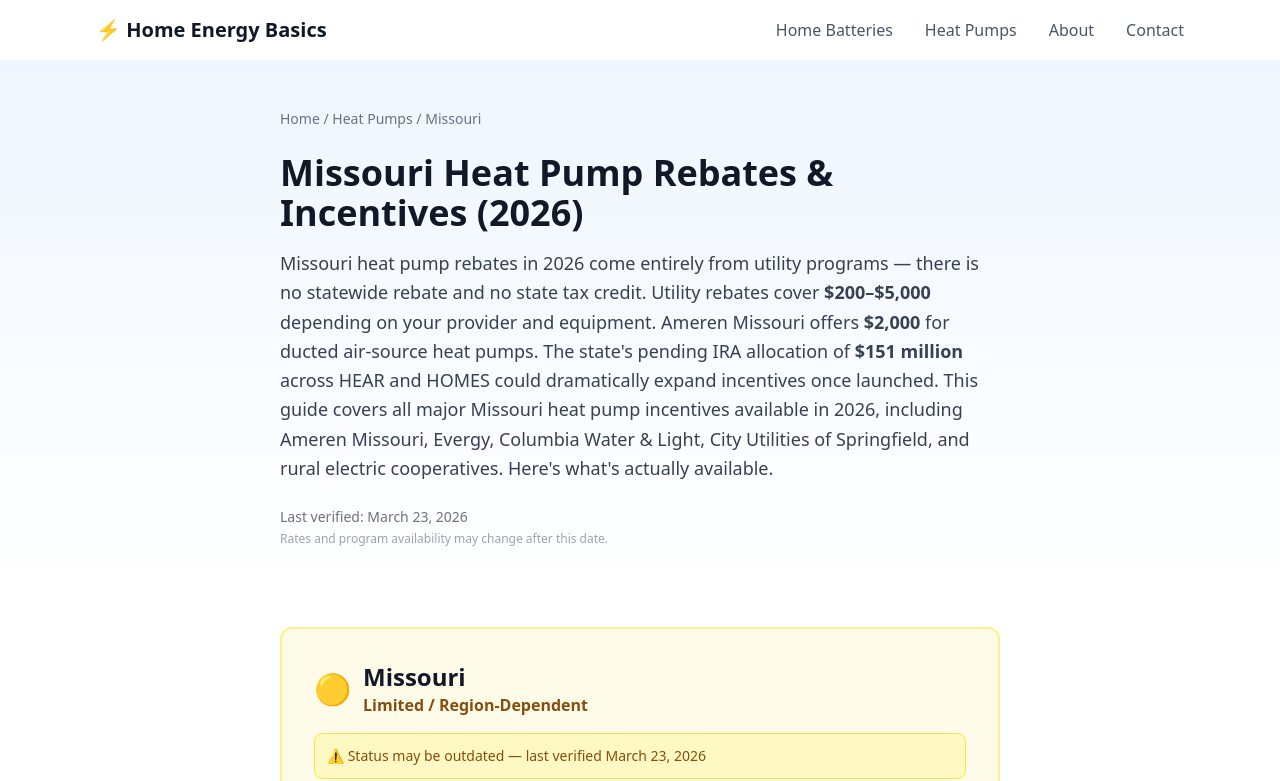
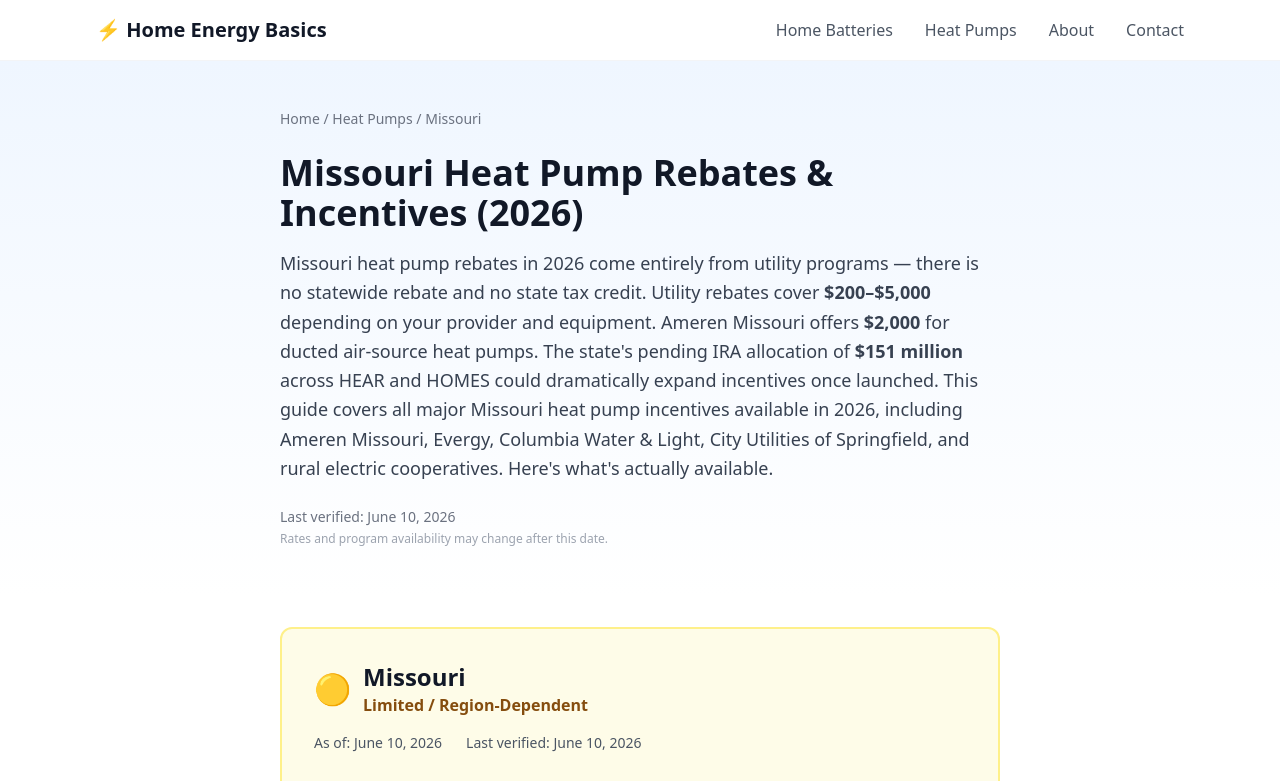
Before and after one commit to giniwproductions-88/homeenergybasics, a Next.js app: page /heat-pumps/states/mo in a window 1280 px wide. Shown: the top 781 px of the page. Built offline with nearby package versions, Linux system fonts and the light colour scheme.

Commit message:
MO: verify Ameren PAYS + HEAR/HOMES pending vs official sources; refresh stale dates; verify 2026-06-10

```diff
--- a/src/app/heat-pumps/states/mo/page.tsx
+++ b/src/app/heat-pumps/states/mo/page.tsx
@@ -66,7 +66,7 @@ export default function MissouriPage() {
         name: "When will Missouri\u2019s HEAR and HOMES rebate programs launch?",
         acceptedAnswer: {
           "@type": "Answer",
-          text: "Missouri\u2019s Division of Energy submitted applications to the U.S. DOE on November 22, 2024, for both programs. No launch date has been announced as of March 2026. The combined allocation is $151 million ($75.4M for HEAR, $75.8M for HOMES). Sign up for updates at dnr.mo.gov or email energy@dnr.mo.gov.",
+          text: "Missouri\u2019s Division of Energy submitted applications to the U.S. DOE on November 22, 2024, for both programs. No launch date has been announced as of June 2026. The combined allocation is $151 million ($75.4M for HEAR, $75.8M for HOMES). Sign up for updates at dnr.mo.gov or email energy@dnr.mo.gov.",
         },
       },
     ],
@@ -521,7 +521,7 @@ export default function MissouriPage() {
 
           <h3 className="text-lg font-semibold text-gray-900 mb-3">Show-Me Green Sales Tax Holiday</h3>
           <p className="text-gray-700 leading-relaxed">
-            The annual Show-Me Green Sales Tax Holiday (April 19–25 in 2026) exempts ENERGY STAR appliances from state sales tax. A qualifying heat pump purchased during this window could save <strong>$300–$500</strong> in sales tax depending on system cost.
+            The annual Show-Me Green Sales Tax Holiday (April 19–25 annually) exempts ENERGY STAR appliances from state sales tax. A qualifying heat pump purchased during this window could save <strong>$300–$500</strong> in sales tax depending on system cost.
           </p>
         </div>
       </section>
@@ -713,7 +713,7 @@ export default function MissouriPage() {
             </div>
             <div className="bg-white border border-gray-200 rounded-lg p-5">
               <p className="font-semibold text-gray-900">Liberty Utilities (Empire District) program status</p>
-              <p className="text-sm text-gray-600 mt-1">Liberty Utilities&apos; HVAC rebate page in southwest Missouri returns a 404 error as of March 2026. If you&apos;re a Liberty customer, call 1-800-206-2300 to confirm current rebate availability.</p>
+              <p className="text-sm text-gray-600 mt-1">Liberty Utilities (Empire District) provides little public detail on residential HVAC rebates in southwest Missouri. If you&apos;re a Liberty customer, call 1-800-206-2300 to confirm current rebate availability.</p>
             </div>
             <div className="bg-white border border-gray-200 rounded-lg p-5">
               <p className="font-semibold text-gray-900">Ameren PAYS program capacity</p>
--- a/src/data/incentives.ts
+++ b/src/data/incentives.ts
@@ -1532,7 +1532,7 @@ export const incentives: Record<StateCode, StateIncentive> = {
     stateCode: "MO",
     stateName: "Missouri",
     status: "limited",
-    lastVerified: "2026-03-23",
+    lastVerified: "2026-06-10",
     summary:
       "No statewide rebate or state tax credit. Utility rebates range $200\u2013$5,000: Ameren offers $2,000 for ducted ASHPs, Evergy $650\u2013$1,200, Columbia W&L up to $2,600. HEAR/HOMES ($151M) pending. Federal credits expired.",
     sources: [
```
